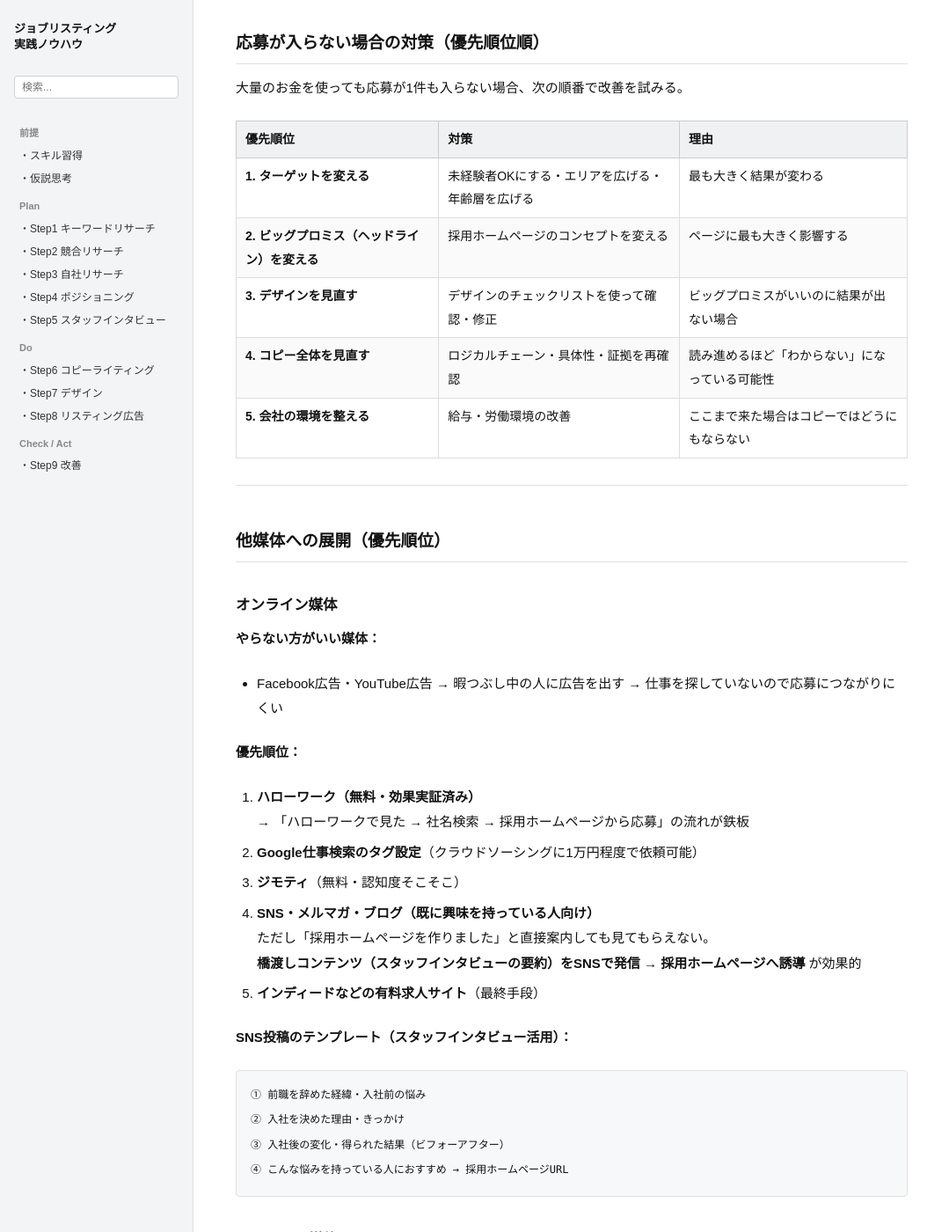
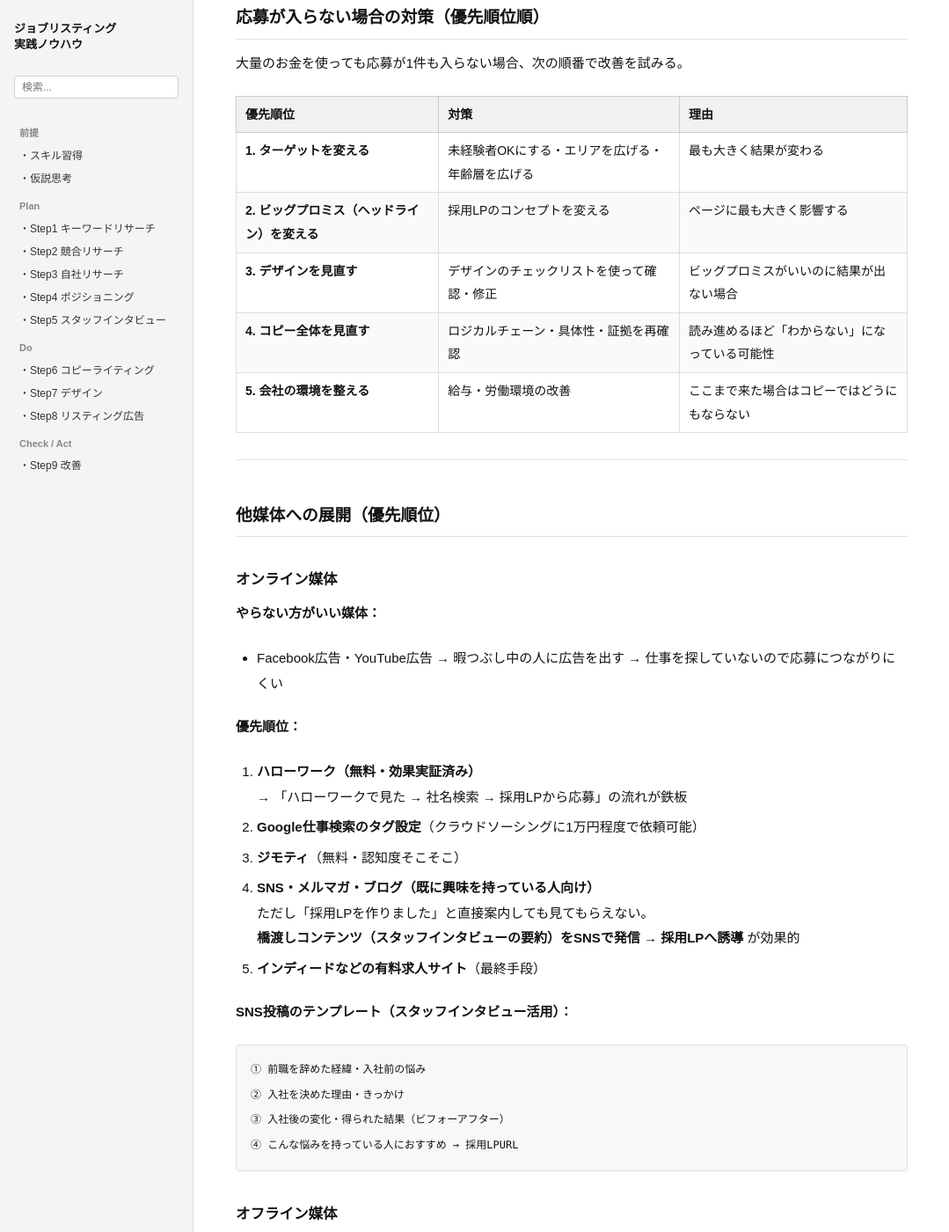
Before and after one commit to staffsolution/staffsolution-knowhow, a Jekyll site: the page built from 9ステップメソッド/改善.md, in a window 1280 px wide and 1400 px high, scrolled down 4266 px. Shown: the whole window at 88% size, without its empty margins (0-1079 px from the left). Built offline with Jekyll 4.4.1, drawn with Linux system fonts in a browser that asks for light colours; comment, search, counter and statistics services are not loaded; our own code applies the rules of GitHub Pages for plain Markdown files; some of the changed text lies outside the part shown.

Commit message:
説明文を修正・採用ホームページ→採用LPに統一
Made-with: Cursor

````diff
--- a/9ステップメソッド/改善.md
+++ b/9ステップメソッド/改善.md
@@ -84,7 +84,7 @@ layout: default
 
 ### ステップ4：リマーケティング広告を最適化する
 
-**リマーケティング広告とは：** 一度採用ホームページにアクセスした人に、他サイト閲覧中に広告を表示して再誘導する。
+**リマーケティング広告とは：** 一度採用LPにアクセスした人に、他サイト閲覧中に広告を表示して再誘導する。
 
 **注意点：**
 - 月間検索広告クリック数が1000回未満では、広告が表示されてもほとんど成果が出ない
@@ -147,7 +147,7 @@ layout: default
 | 優先順位 | 対策 | 理由 |
 |---|---|---|
 | **1. ターゲットを変える** | 未経験者OKにする・エリアを広げる・年齢層を広げる | 最も大きく結果が変わる |
-| **2. ビッグプロミス（ヘッドライン）を変える** | 採用ホームページのコンセプトを変える | ページに最も大きく影響する |
+| **2. ビッグプロミス（ヘッドライン）を変える** | 採用LPのコンセプトを変える | ページに最も大きく影響する |
 | **3. デザインを見直す** | デザインのチェックリストを使って確認・修正 | ビッグプロミスがいいのに結果が出ない場合 |
 | **4. コピー全体を見直す** | ロジカルチェーン・具体性・証拠を再確認 | 読み進めるほど「わからない」になっている可能性 |
 | **5. 会社の環境を整える** | 給与・労働環境の改善 | ここまで来た場合はコピーではどうにもならない |
@@ -163,12 +163,12 @@ layout: default
 
 **優先順位：**
 1. **ハローワーク（無料・効果実証済み）**
-   → 「ハローワークで見た → 社名検索 → 採用ホームページから応募」の流れが鉄板
+   → 「ハローワークで見た → 社名検索 → 採用LPから応募」の流れが鉄板
 2. **Google仕事検索のタグ設定**（クラウドソーシングに1万円程度で依頼可能）
 3. **ジモティ**（無料・認知度そこそこ）
 4. **SNS・メルマガ・ブログ（既に興味を持っている人向け）**
-   ただし「採用ホームページを作りました」と直接案内しても見てもらえない。
-   **橋渡しコンテンツ（スタッフインタビューの要約）をSNSで発信 → 採用ホームページへ誘導** が効果的
+   ただし「採用LPを作りました」と直接案内しても見てもらえない。
+   **橋渡しコンテンツ（スタッフインタビューの要約）をSNSで発信 → 採用LPへ誘導** が効果的
 5. **インディードなどの有料求人サイト**（最終手段）
 
 **SNS投稿のテンプレート（スタッフインタビュー活用）：**
@@ -176,7 +176,7 @@ layout: default
 ① 前職を辞めた経緯・入社前の悩み
 ② 入社を決めた理由・きっかけ
 ③ 入社後の変化・得られた結果（ビフォーアフター）
-④ こんな悩みを持っている人におすすめ → 採用ホームページURL
+④ こんな悩みを持っている人におすすめ → 採用LPURL
 ```
 
 ### オフライン媒体
````
Also changed, not shown: 9ステップメソッド/index.md (+1 -1 lines), 9ステップメソッド/リスティング広告.md (+1 -1 lines), index.md (+1 -1 lines).
